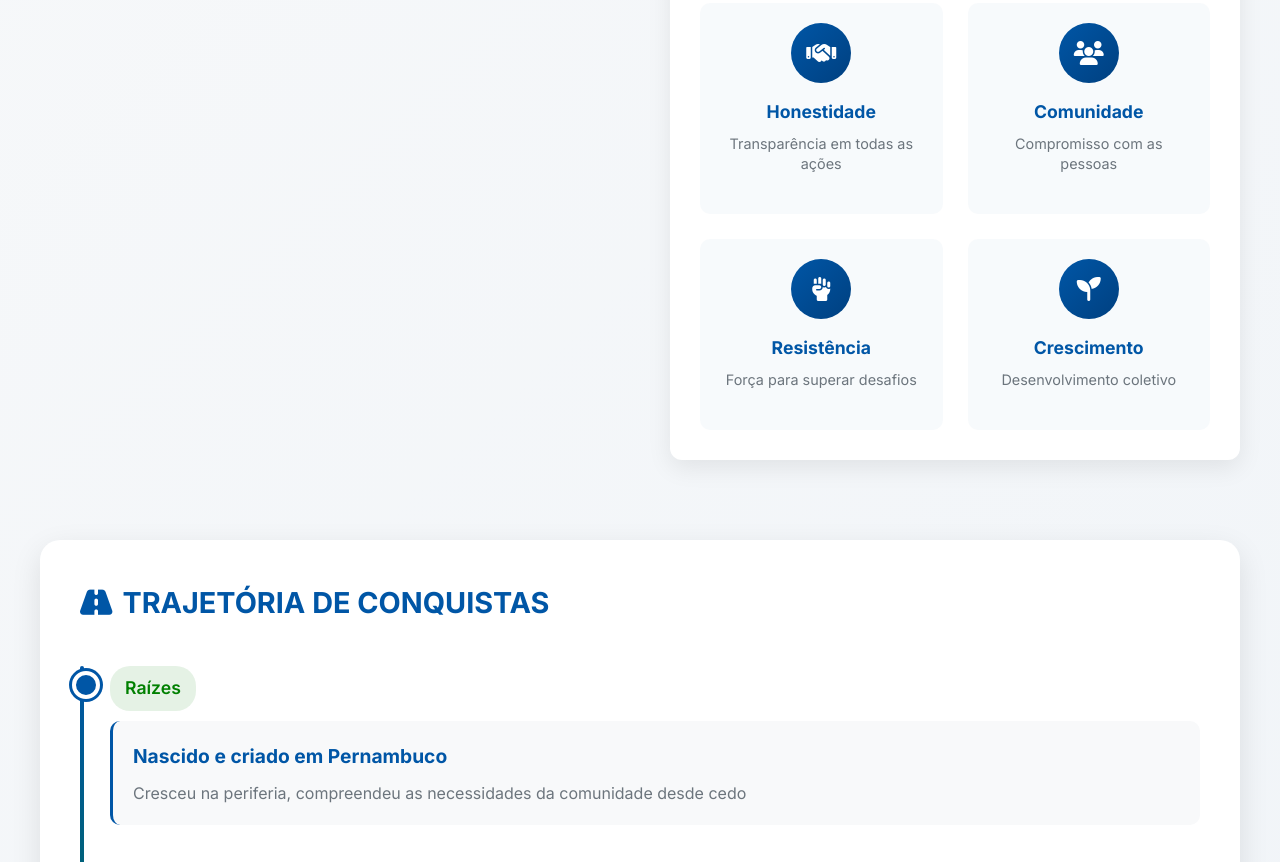
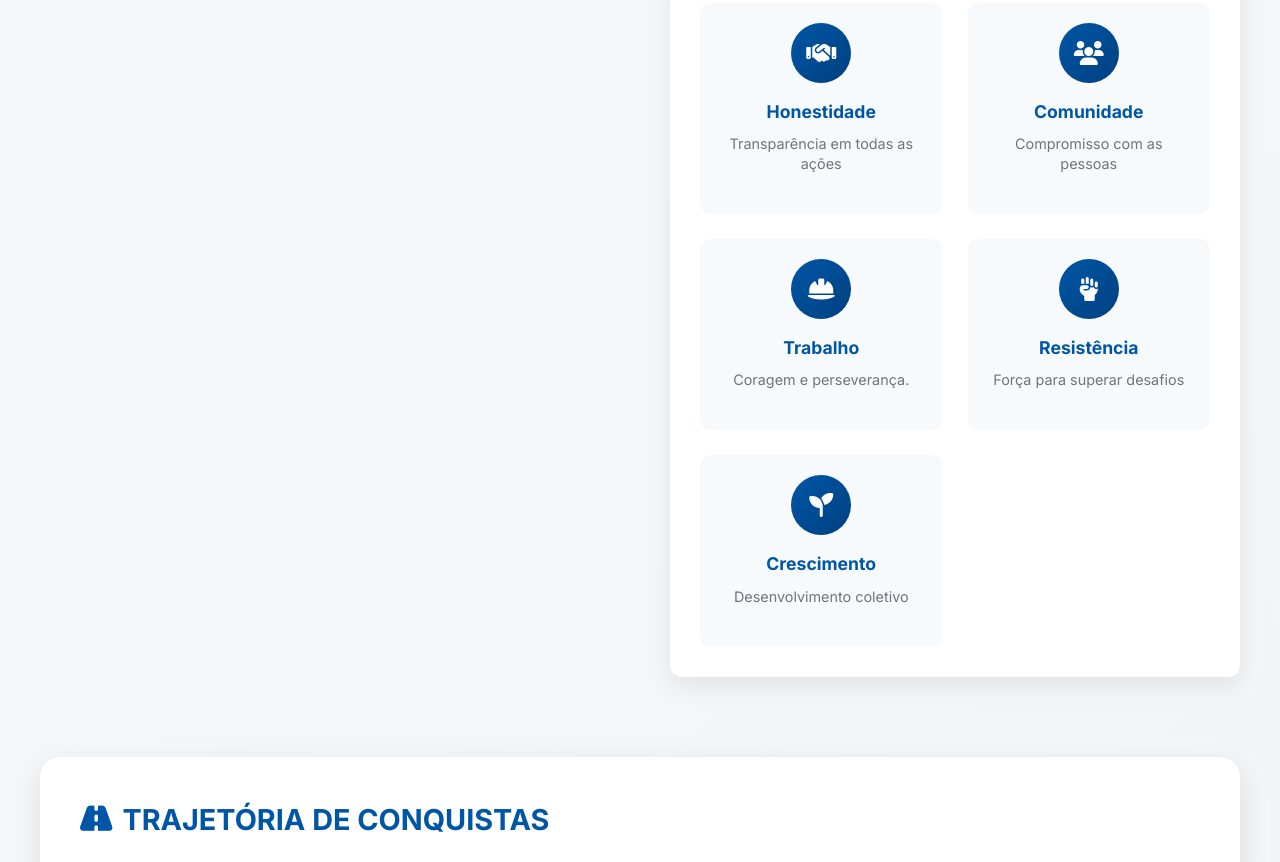
Before and after one commit to igormoncao1010/neguimdapimenta, a plain HTML site: page index.html in a window 1280 px wide. Shown: the part 1892-2754 px from the top of the page. Drawn offline with Linux system fonts and the light colour scheme.

Commit message:
Update index.html

```diff
--- a/index.html
+++ b/index.html
@@ -2238,7 +2238,7 @@
                     <div class="biography-intro">
                         <h3>DA PERIFERIA PARA O EMPREENDEDORISMO</h3>
                         <p class="lead-text">
-                            Neguim da Pimenta é um empresário que batalhou e construiu sua trajetória com <strong>trabalho, visão</strong> e forte ligação com a comunidade onde nasceu e cresceu.
+                            Neguim da Pimenta é um empresário que batalhou e construiu sua trajetória com <strong>trabalho, visão</strong> e forte ligação com Ceilândia.
                         </p>
                     </div>
 
@@ -2274,8 +2274,20 @@
                                 </div>
                                 <div class="value-item">
                                     <div class="value-icon">
+                                        <i class="fas fa-hard-hat"></i>
+                                    </div>
+
+
+                                    <h5>Trabalho</h5>
+                                    <p>Coragem e perseverança.</p>
+                                </div>
+                                <div class="value-item">
+                                    <div class="value-icon">
                                         <i class="fas fa-fist-raised"></i>
                                     </div>
+
+
+
                                     <h5>Resistência</h5>
                                     <p>Força para superar desafios</p>
                                 </div>
```
